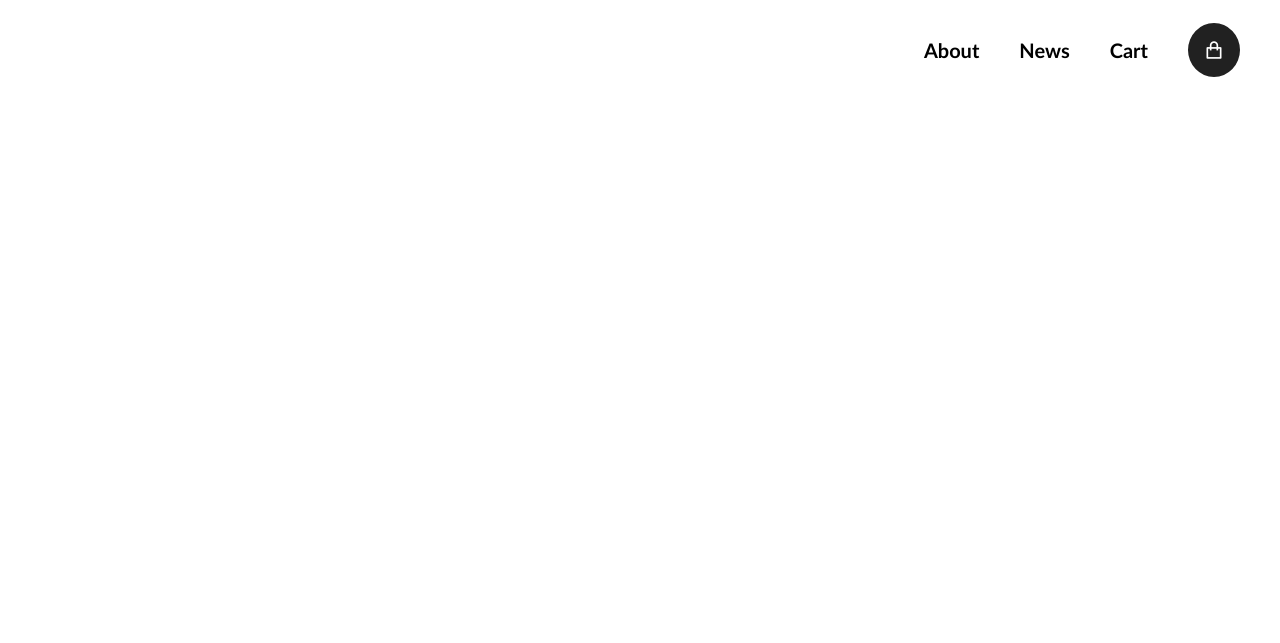
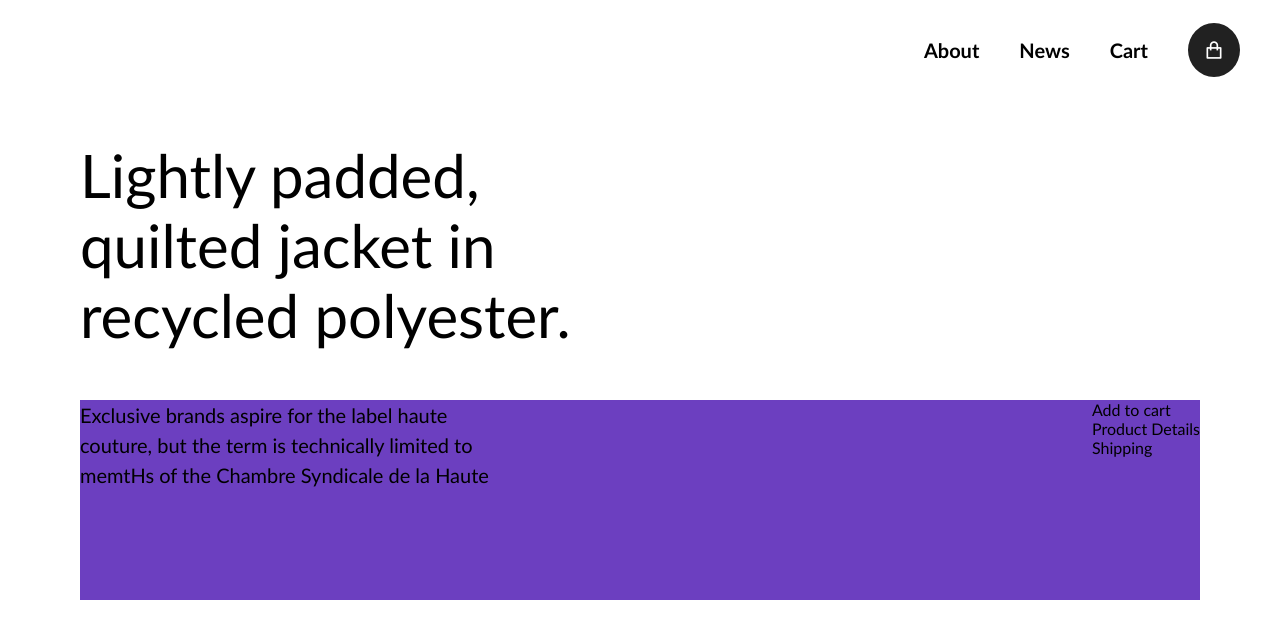
Before and after one commit to bedantchh/learn-css, a plain HTML site: page project-1/index.html in a window 1280 px wide. Drawn offline with nearby package versions, Linux system fonts and the light colour scheme.

Commit message:
In progress

```diff
--- a/project-1/index.html
+++ b/project-1/index.html
@@ -17,6 +17,26 @@
         <h4>Cart</h4>
         <i class="ri-shopping-bag-line"></i>
       </div>
+      <div id="center">
+        <h1>Lightly padded,<br>quilted jacket in<br>recycled polyester.</h1>
+        <div id="center-in">
+            <p>Exclusive brands aspire for the label haute<br>
+                couture, but the term is technically limited to <br>
+                memtHs of the Chambre Syndicale de la Haute
+            </p>
+            <div id="right">
+                <div class="elem">
+                    <a href="#">Add to cart</a>
+                </div>
+                <div class="elem">
+                    <a href="#">Product Details</a>
+                </div>
+                <div class="elem">
+                    <a href="#">Shipping</a>
+                </div>
+            </div>
+        </div>
+      </div>
     </div>
   </body>
 </html>
--- a/project-1/style.css
+++ b/project-1/style.css
@@ -9,7 +9,10 @@ html,body{
     height: 100%;
     width: 100%;
 }
-
+a{
+    text-decoration: none;
+    color: inherit;
+}
 #main{
     height: 100%;
     width: 100%;
@@ -40,3 +43,28 @@ html,body{
     font-size: 20px;
     /* padding: 10px; */
 }
+
+#center{
+    width: 100%;
+    padding: 40px 80px;
+}
+
+#center h1{
+    font-size: 60px;
+    font-weight: 500;
+    line-height: 70px;
+}
+
+#center-in{
+    margin-top: 50px;
+    width: 100%;
+    height: 200px;
+    display: flex;
+    justify-content: space-between;
+    background-color: #6c3fc0;
+}
+
+#center-in p {
+    font-size: 20px;
+    line-height: 30px;
+}
```
